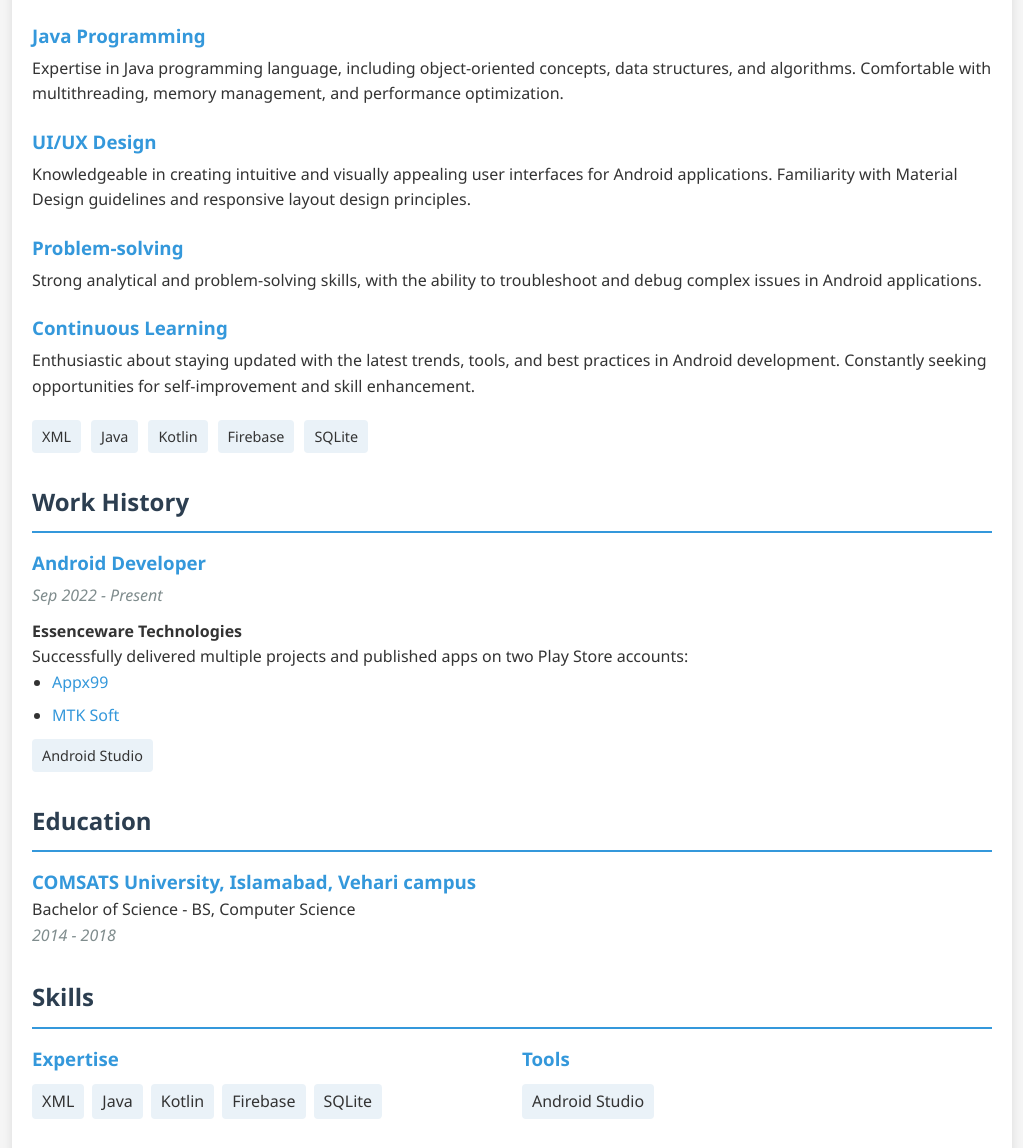
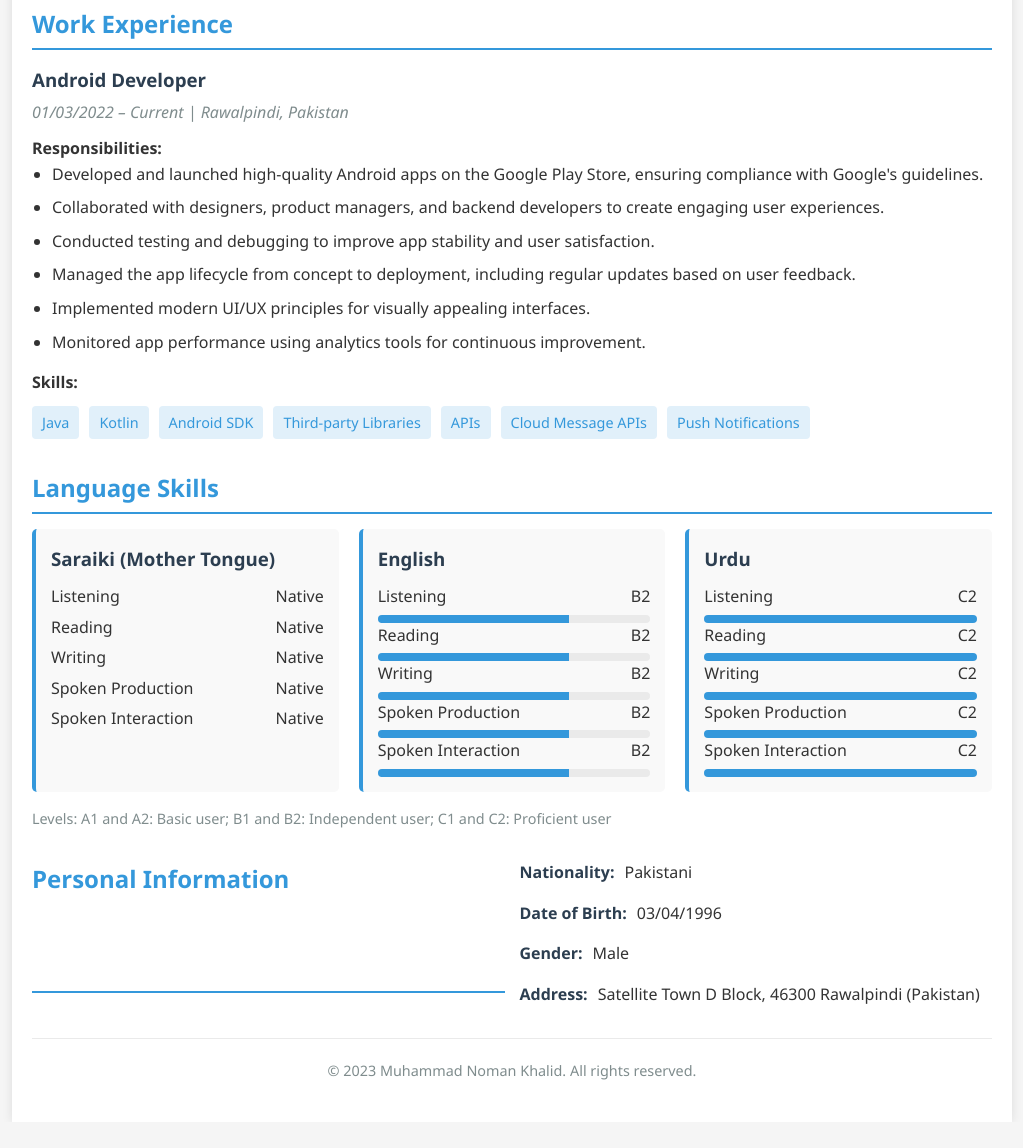
Before and after one commit to mnk101/profile, a plain HTML site: page index.html in a window 1280 px wide. Shown: the part 538-1686 px from the top of the page, without its empty margins (128-1151 px from the left). After the commit the page ends 1660 px from the top, so only its background shows below. Drawn offline with Linux system fonts and the light colour scheme.

Commit message:
index.html

```diff
--- a/index.html
+++ b/index.html
@@ -4,7 +4,6 @@
     <meta charset="UTF-8">
     <meta name="viewport" content="width=device-width, initial-scale=1.0">
     <title>Muhammad Noman Khalid - CV</title>
-    <link rel="stylesheet" href="https://cdnjs.cloudflare.com/ajax/libs/font-awesome/6.4.0/css/all.min.css">
     <style>
         * {
             margin: 0;
@@ -23,42 +22,34 @@
             max-width: 1000px;
             margin: 0 auto;
             padding: 20px;
-            background-color: white;
+            background-color: #fff;
             box-shadow: 0 0 10px rgba(0, 0, 0, 0.1);
         }
 
         header {
-            display: flex;
-            justify-content: space-between;
-            flex-wrap: wrap;
-            padding-bottom: 20px;
+            text-align: center;
+            padding: 20px 0;
             border-bottom: 2px solid #eaeaea;
-            margin-bottom: 30px;
+            margin-bottom: 20px;
         }
 
-        .profile-info h1 {
+        h1 {
             color: #2c3e50;
-            margin-bottom: 5px;
-        }
-
-        .profile-info p {
-            color: #7f8c8d;
-            margin-bottom: 5px;
+            margin-bottom: 10px;
         }
 
         .contact-info {
-            text-align: right;
+            display: flex;
+            justify-content: center;
+            flex-wrap: wrap;
+            gap: 15px;
+            margin-top: 15px;
         }
 
-        .contact-info a {
-            display: block;
-            color: #3498db;
-            text-decoration: none;
-            margin-bottom: 5px;
-        }
-
-        .contact-info a:hover {
-            text-decoration: underline;
+        .contact-item {
+            display: flex;
+            align-items: center;
+            gap: 5px;
         }
 
         section {
@@ -66,107 +57,128 @@
         }
 
         h2 {
-            color: #2c3e50;
+            color: #3498db;
             border-bottom: 2px solid #3498db;
-            padding-bottom: 10px;
+            padding-bottom: 5px;
             margin-bottom: 15px;
         }
 
-        .experience-item {
+        .about {
+            text-align: justify;
+        }
+
+        .education, .experience {
             margin-bottom: 20px;
         }
 
-        .experience-item h3 {
-            color: #3498db;
+        .education h3, .experience h3 {
+            color: #2c3e50;
             margin-bottom: 5px;
         }
 
-        .experience-item .date {
+        .date-location {
             font-style: italic;
             color: #7f8c8d;
             margin-bottom: 10px;
         }
 
         ul {
-            padding-left: 20px;
+            margin-left: 20px;
+            margin-bottom: 15px;
         }
 
         li {
             margin-bottom: 8px;
         }
 
-        .tech-list {
+        .skills {
             display: flex;
             flex-wrap: wrap;
             gap: 10px;
             margin-top: 10px;
         }
 
-        .tech-item {
-            background-color: #eaf2f8;
+        .skill-tag {
+            background-color: #e1f0fa;
+            color: #3498db;
             padding: 5px 10px;
             border-radius: 4px;
             font-size: 0.9rem;
         }
 
-        .project-link {
-            color: #3498db;
-            text-decoration: none;
-        }
-
-        .project-link:hover {
-            text-decoration: underline;
-        }
-
-        .education-item {
-            margin-bottom: 15px;
-        }
-
-        .education-item h3 {
-            color: #3498db;
-        }
-
-        .education-item .date {
-            font-style: italic;
-            color: #7f8c8d;
-        }
-
-        .skills-container {
+        .language-container {
             display: flex;
             flex-wrap: wrap;
             gap: 20px;
         }
 
-        .skills-category {
+        .language {
             flex: 1;
-            min-width: 200px;
+            min-width: 250px;
+            background-color: #f9f9f9;
+            padding: 15px;
+            border-radius: 5px;
+            border-left: 4px solid #3498db;
         }
 
-        .skills-category h3 {
-            color: #3498db;
+        .language h3 {
             margin-bottom: 10px;
+            color: #2c3e50;
         }
 
-        .skills-list {
+        .language-skill {
             display: flex;
-            flex-wrap: wrap;
-            gap: 8px;
+            justify-content: space-between;
+            margin-bottom: 5px;
         }
 
-        .skill-item {
-            background-color: #eaf2f8;
-            padding: 5px 10px;
+        .skill-bar {
+            height: 8px;
+            background-color: #eaeaea;
             border-radius: 4px;
+            margin-top: 5px;
+            overflow: hidden;
+        }
+
+        .skill-level {
+            height: 100%;
+            background-color: #3498db;
+        }
+
+        .personal-info {
+            display: grid;
+            grid-template-columns: repeat(auto-fit, minmax(250px, 1fr));
+            gap: 15px;
+        }
+
+        .info-item {
+            display: flex;
+            align-items: center;
+            gap: 10px;
+        }
+
+        .info-label {
+            font-weight: bold;
+            color: #2c3e50;
+        }
+
+        footer {
+            text-align: center;
+            padding: 20px 0;
+            color: #7f8c8d;
+            font-size: 0.9rem;
+            border-top: 1px solid #eaeaea;
+            margin-top: 30px;
         }
 
         @media (max-width: 768px) {
-            header {
+            .contact-info {
                 flex-direction: column;
+                align-items: center;
             }
 
-            .contact-info {
-                text-align: left;
-                margin-top: 15px;
+            .language-container {
+                flex-direction: column;
             }
         }
     </style>
@@ -174,101 +186,193 @@
 <body>
     <div class="container">
         <header>
-            <div class="profile-info">
-                <h1>Muhammad Noman Khalid</h1>
-                <p><i class="fas fa-map-marker-alt"></i> Vehari, Multan, Pakistan</p>
-            </div>
+            <h1>Muhammad Noman Khalid</h1>
+            <p>Android Developer | AI Enthusiast</p>
             <div class="contact-info">
-                <a href="mailto:mnomankhalid96@gmail.com"><i class="fas fa-envelope"></i> mnomankhalid96@gmail.com</a>
-                <a href="tel:03136626483"><i class="fas fa-phone"></i> 03136626483</a>
-                <a href="https://www.linkedin.com/in/mnk101/" target="_blank"><i class="fab fa-linkedin"></i> LinkedIn Profile</a>
+                <div class="contact-item">📧 <a href="mailto:mnomankhalid96@gmail.com">mnomankhalid96@gmail.com</a></div>
+                <div class="contact-item">📱 (+92) 3136626483</div>
+                <div class="contact-item">💬 WhatsApp: +923136626483</div>
+                <div class="contact-item">💼 <a href="https://www.linkedin.com/in/mnk101" target="_blank">LinkedIn Profile</a></div>
             </div>
         </header>
 
-        <section id="summary">
-            <h2>Summary</h2>
-            <p>Experienced Android developer with over one year of expertise in Java-based Android app development. Proficient in designing and implementing user-friendly interfaces, integrating APIs, and ensuring app performance and stability. Skilled in Java programming, testing, and debugging. Strong problem-solving abilities and a passion for staying updated with the latest industry trends. Collaborative team player with excellent communication skills. Ready to contribute my skills and experience to create innovative Android applications.</p>
+        <section class="about">
+            <h2>About Me</h2>
+            <p>I am a newcomer to the AI field, with a keen interest in Large Language Models (LLM), Natural Language Processing (NLP), and Deep Learning. I am eager to drive innovative AI projects and explore the potential of machine learning applications. With strong problem-solving skills and a proactive approach, I aim to stay ahead of technology trends and effectively contribute to the tech community while learning and growing in this exciting domain.</p>
         </section>
 
-        <section id="experience">
-            <h2>Experience</h2>
-            <div class="experience-item">
-                <h3>Android Development</h3>
-                <p>Proficient in developing native Android applications using Java, Android SDK, and Android Studio. Skilled in designing user interfaces, implementing core functionalities, and integrating APIs.</p>
-            </div>
-            <div class="experience-item">
-                <h3>Java Programming</h3>
-                <p>Expertise in Java programming language, including object-oriented concepts, data structures, and algorithms. Comfortable with multithreading, memory management, and performance optimization.</p>
-            </div>
-            <div class="experience-item">
-                <h3>UI/UX Design</h3>
-                <p>Knowledgeable in creating intuitive and visually appealing user interfaces for Android applications. Familiarity with Material Design guidelines and responsive layout design principles.</p>
-            </div>
-            <div class="experience-item">
-                <h3>Problem-solving</h3>
-                <p>Strong analytical and problem-solving skills, with the ability to troubleshoot and debug complex issues in Android applications.</p>
-            </div>
-            <div class="experience-item">
-                <h3>Continuous Learning</h3>
-                <p>Enthusiastic about staying updated with the latest trends, tools, and best practices in Android development. Constantly seeking opportunities for self-improvement and skill enhancement.</p>
-            </div>
-
-            <div class="tech-list">
-                <div class="tech-item">XML</div>
-                <div class="tech-item">Java</div>
-                <div class="tech-item">Kotlin</div>
-                <div class="tech-item">Firebase</div>
-                <div class="tech-item">SQLite</div>
+        <section class="education">
+            <h2>Education and Training</h2>
+            <div class="education">
+                <h3>Bachelor of Science in Computer Science (BSCS)</h3>
+                <div class="date-location">COMSATS University Islamabad - Vehari Campus</div>
             </div>
         </section>
 
-        <section id="work-history">
-            <h2>Work History</h2>
-            <div class="experience-item">
+        <section class="work-experience">
+            <h2>Work Experience</h2>
+            <div class="experience">
                 <h3>Android Developer</h3>
-                <div class="date">Sep 2022 - Present</div>
-                <p><strong>Essenceware Technologies</strong></p>
-                <p>Successfully delivered multiple projects and published apps on two Play Store accounts:</p>
+                <div class="date-location">01/03/2022 – Current | Rawalpindi, Pakistan</div>
+
+                <h4>Responsibilities:</h4>
                 <ul>
-                    <li><a href="https://play.google.com/store/apps/developer?id=AppX99&hl=en&gl=US" class="project-link" target="_blank">Appx99</a></li>
-                    <li><a href="https://play.google.com/store/search?q=%22MTK%20Soft%22&c=apps&hl=en&gl=US" class="project-link" target="_blank">MTK Soft</a></li>
+                    <li>Developed and launched high-quality Android apps on the Google Play Store, ensuring compliance with Google's guidelines.</li>
+                    <li>Collaborated with designers, product managers, and backend developers to create engaging user experiences.</li>
+                    <li>Conducted testing and debugging to improve app stability and user satisfaction.</li>
+                    <li>Managed the app lifecycle from concept to deployment, including regular updates based on user feedback.</li>
+                    <li>Implemented modern UI/UX principles for visually appealing interfaces.</li>
+                    <li>Monitored app performance using analytics tools for continuous improvement.</li>
                 </ul>
-                <div class="tech-list">
-                    <div class="tech-item">Android Studio</div>
+
+                <h4>Skills:</h4>
+                <div class="skills">
+                    <span class="skill-tag">Java</span>
+                    <span class="skill-tag">Kotlin</span>
+                    <span class="skill-tag">Android SDK</span>
+                    <span class="skill-tag">Third-party Libraries</span>
+                    <span class="skill-tag">APIs</span>
+                    <span class="skill-tag">Cloud Message APIs</span>
+                    <span class="skill-tag">Push Notifications</span>
                 </div>
             </div>
         </section>
 
-        <section id="education">
-            <h2>Education</h2>
-            <div class="education-item">
-                <h3>COMSATS University, Islamabad, Vehari campus</h3>
-                <p>Bachelor of Science - BS, Computer Science</p>
-                <div class="date">2014 - 2018</div>
+        <section class="language-skills">
+            <h2>Language Skills</h2>
+            <div class="language-container">
+                <div class="language">
+                    <h3>Saraiki (Mother Tongue)</h3>
+                    <div class="language-skill">
+                        <span>Listening</span>
+                        <span>Native</span>
+                    </div>
+                    <div class="language-skill">
+                        <span>Reading</span>
+                        <span>Native</span>
+                    </div>
+                    <div class="language-skill">
+                        <span>Writing</span>
+                        <span>Native</span>
+                    </div>
+                    <div class="language-skill">
+                        <span>Spoken Production</span>
+                        <span>Native</span>
+                    </div>
+                    <div class="language-skill">
+                        <span>Spoken Interaction</span>
+                        <span>Native</span>
+                    </div>
+                </div>
+
+                <div class="language">
+                    <h3>English</h3>
+                    <div class="language-skill">
+                        <span>Listening</span>
+                        <span>B2</span>
+                    </div>
+                    <div class="skill-bar">
+                        <div class="skill-level" style="width: 70%;"></div>
+                    </div>
+                    <div class="language-skill">
+                        <span>Reading</span>
+                        <span>B2</span>
+                    </div>
+                    <div class="skill-bar">
+                        <div class="skill-level" style="width: 70%;"></div>
+                    </div>
+                    <div class="language-skill">
+                        <span>Writing</span>
+                        <span>B2</span>
+                    </div>
+                    <div class="skill-bar">
+                        <div class="skill-level" style="width: 70%;"></div>
+                    </div>
+                    <div class="language-skill">
+                        <span>Spoken Production</span>
+                        <span>B2</span>
+                    </div>
+                    <div class="skill-bar">
+                        <div class="skill-level" style="width: 70%;"></div>
+                    </div>
+                    <div class="language-skill">
+                        <span>Spoken Interaction</span>
+                        <span>B2</span>
+                    </div>
+                    <div class="skill-bar">
+                        <div class="skill-level" style="width: 70%;"></div>
+                    </div>
+                </div>
+
+                <div class="language">
+                    <h3>Urdu</h3>
+                    <div class="language-skill">
+                        <span>Listening</span>
+                        <span>C2</span>
+                    </div>
+                    <div class="skill-bar">
+                        <div class="skill-level" style="width: 100%;"></div>
+                    </div>
+                    <div class="language-skill">
+                        <span>Reading</span>
+                        <span>C2</span>
+                    </div>
+                    <div class="skill-bar">
+                        <div class="skill-level" style="width: 100%;"></div>
+                    </div>
+                    <div class="language-skill">
+                        <span>Writing</span>
+                        <span>C2</span>
+                    </div>
+                    <div class="skill-bar">
+                        <div class="skill-level" style="width: 100%;"></div>
+                    </div>
+                    <div class="language-skill">
+                        <span>Spoken Production</span>
+                        <span>C2</span>
+                    </div>
+                    <div class="skill-bar">
+                        <div class="skill-level" style="width: 100%;"></div>
+                    </div>
+                    <div class="language-skill">
+                        <span>Spoken Interaction</span>
+                        <span>C2</span>
+                    </div>
+                    <div class="skill-bar">
+                        <div class="skill-level" style="width: 100%;"></div>
+                    </div>
+                </div>
+            </div>
+            <p style="margin-top: 15px; font-size: 0.9rem; color: #7f8c8d;">
+                Levels: A1 and A2: Basic user; B1 and B2: Independent user; C1 and C2: Proficient user
+            </p>
+        </section>
+
+        <section class="personal-info">
+            <h2>Personal Information</h2>
+            <div class="personal-info">
+                <div class="info-item">
+                    <span class="info-label">Nationality:</span>
+                    <span>Pakistani</span>
+                </div>
+                <div class="info-item">
+                    <span class="info-label">Date of Birth:</span>
+                    <span>03/04/1996</span>
+                </div>
+                <div class="info-item">
+                    <span class="info-label">Gender:</span>
+                    <span>Male</span>
+                </div>
+                <div class="info-item">
+                    <span class="info-label">Address:</span>
+                    <span>Satellite Town D Block, 46300 Rawalpindi (Pakistan)</span>
+                </div>
             </div>
         </section>
 
-        <section id="skills">
-            <h2>Skills</h2>
-            <div class="skills-container">
-                <div class="skills-category">
-                    <h3>Expertise</h3>
-                    <div class="skills-list">
-                        <div class="skill-item">XML</div>
-                        <div class="skill-item">Java</div>
-                        <div class="skill-item">Kotlin</div>
-                        <div class="skill-item">Firebase</div>
-                        <div class="skill-item">SQLite</div>
-                    </div>
-                </div>
-                <div class="skills-category">
-                    <h3>Tools</h3>
-                    <div class="skills-list">
-                        <div class="skill-item">Android Studio</div>
-                    </div>
-                </div>
-            </div>
-        </section>
+        <footer>
+            <p>© 2023 Muhammad Noman Khalid. All rights reserved.</p>
+        </footer>
     </div>
 </body>
 </html>
```
